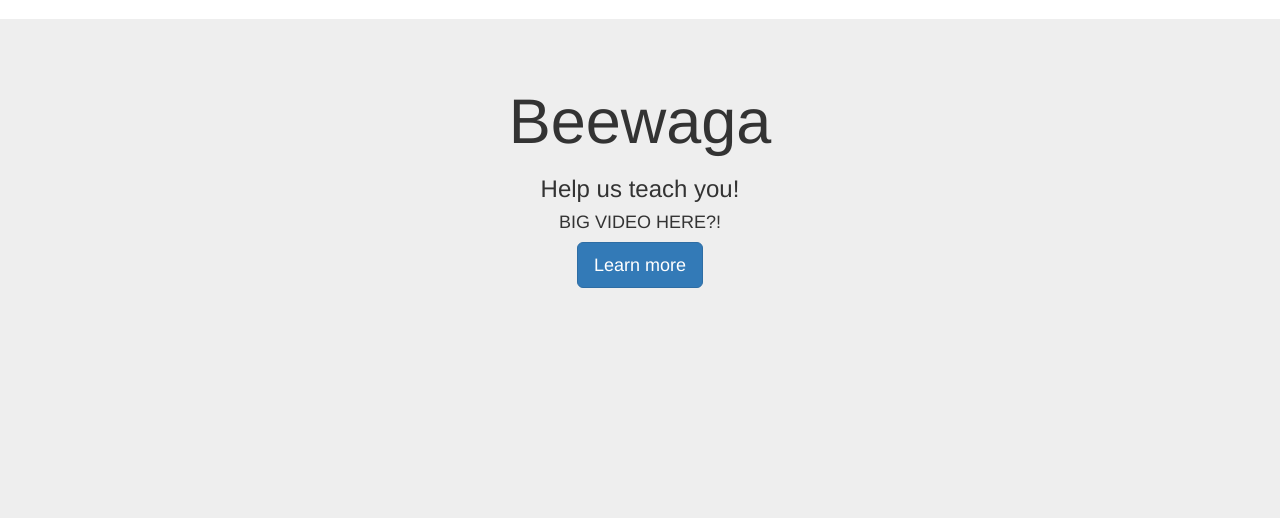
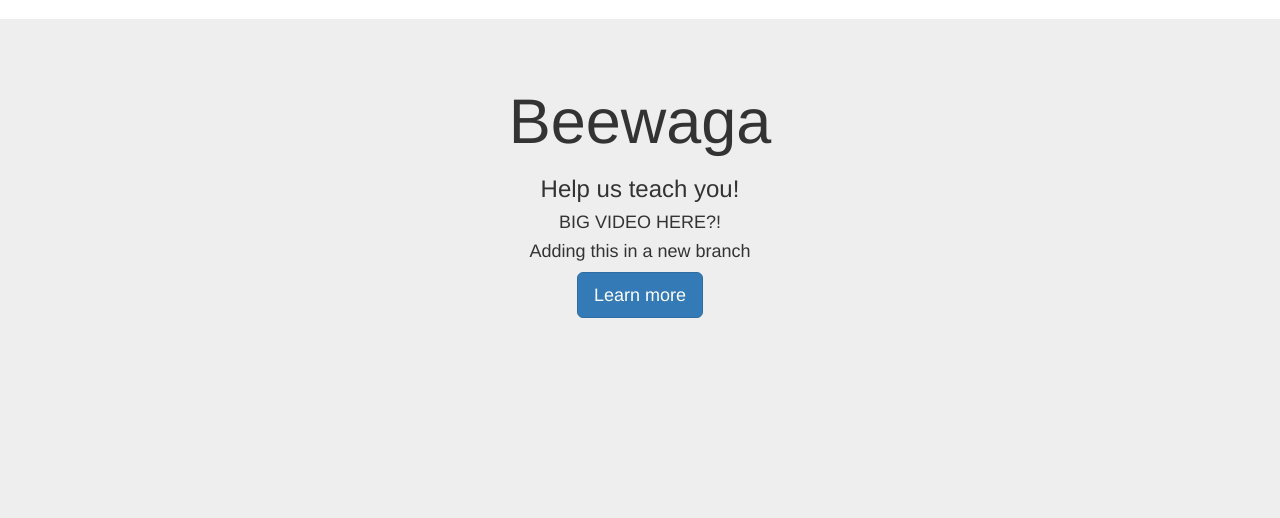
Before and after one commit to tbistONE/beewaga, a Django app: page / in a window 1280 px wide. Shown: the part 55-573 px from the top of the page. Run offline with Django 3.2, Linux system fonts and the light colour scheme; style sheets or scripts are compiled from the project's sources; some libraries are stand-ins or nearby versions.

Commit message:
Changed header

```diff
--- a/beewaga/templates/home.html
+++ b/beewaga/templates/home.html
@@ -13,6 +13,7 @@
             <h1>Beewaga</h1>
             <h3>Help us teach you!</h3>
             <h4>BIG VIDEO HERE?!</h4>
+			<h4>Adding this in a new branch</h4>
             <p><a class="btn btn-primary btn-lg" href="#" role="button">Learn more</a></p>
         </div>
     </div>
--- a/beewaga_app/static/style.scss
+++ b/beewaga_app/static/style.scss
@@ -1,5 +1,5 @@
 // Google Fonts Start Here //
-@import url(http://fonts.googleapis.com/css?family=Lato);
+@import url("http://fonts.googleapis.com/css?family=Lato");
 // END OF GOOGLE FONTS //
 
 $border-color: #D2D2D2;
```
